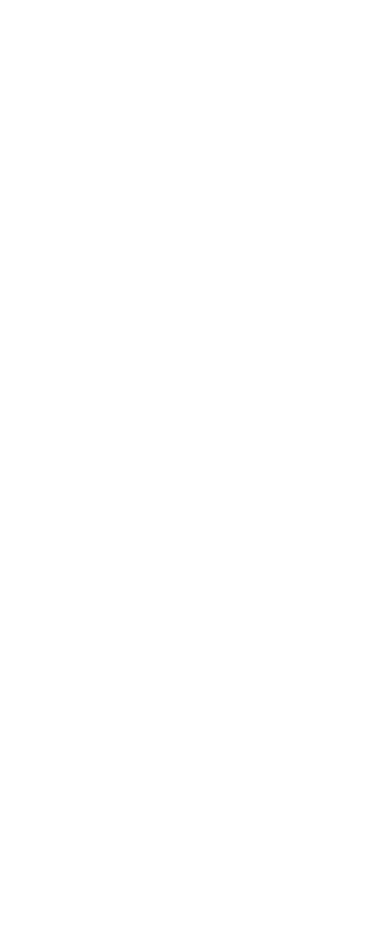
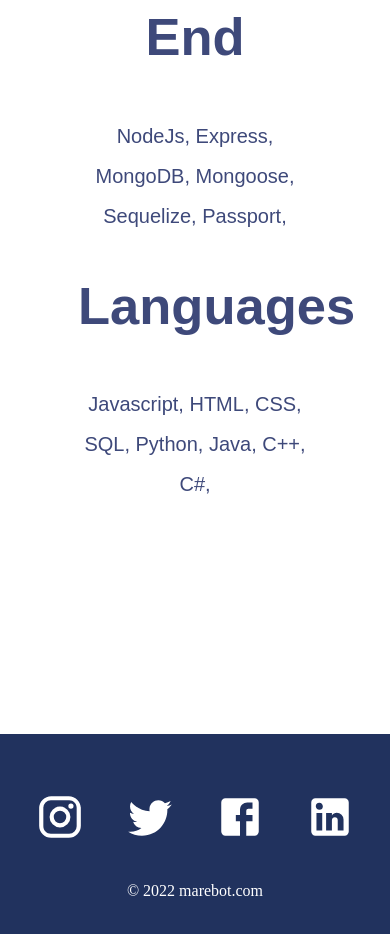
Before and after one commit to mbrndt/simple_react_portfolio, a React (Create React App) app: page / in a window 390 px wide. Shown: the part 1480-2414 px from the top of the page. Before the commit the page ends 844 px from the top, so only its background shows below. Built offline with nearby package versions, Linux system fonts and the light colour scheme.

Commit message:
feat: set up homepage

```diff
--- a/src/App.js
+++ b/src/App.js
@@ -4,6 +4,7 @@
 import Projects from "./pages/Projects";
 import Experience from "./pages/Experience";
 import Navbar from "./components/Navbar";
+import Footer from "./components/Footer";
 
 function App() {
   return (
@@ -15,6 +16,7 @@
           <Route path="/about" element={<Projects />} />
           <Route path="/contact" element={<Experience />} />
         </Routes>
+        <Footer />
       </Router>
     </div>
   );
--- a/src/components/Footer.js
+++ b/src/components/Footer.js
@@ -1,7 +1,19 @@
+import { Facebook, Instagram, LinkedIn, Twitter } from "@material-ui/icons";
 import React from "react";
+import "../styles/Footer.css";
 
 function Footer() {
-  return <div>Footer</div>;
+  return (
+    <div className="footer">
+      <div className="socialMedia">
+        <Instagram />
+        <Twitter />
+        <Facebook />
+        <LinkedIn />
+      </div>
+      <p> &copy; 2022 marebot.com</p>
+    </div>
+  );
 }
 
 export default Footer;
--- a/src/pages/Home.js
+++ b/src/pages/Home.js
@@ -1,7 +1,42 @@
+import { Email, GitHub, LinkedIn } from "@material-ui/icons";
 import React from "react";
+import "../styles/Home.css";
 
 const Home = () => {
-  return <div></div>;
+  return (
+    <div className="home">
+      <div className="about">
+        <h2> Hi, my name is Mareike</h2>
+        <div className="prompt">
+          <p> A software dev with a passion for web design</p>
+          <LinkedIn />
+          <Email />
+          <GitHub />
+        </div>
+      </div>
+      <div className="skills">
+        <h1> Skills</h1>
+        <ol className="list">
+          <li className="item">
+            <h2>Front-End</h2>
+            <span>
+              ReactJs, HTML, CSS, Javascript, JQuery, Bootstrap, Material-UI,
+            </span>
+          </li>
+          <li className="item">
+            <h2>Back-End</h2>
+            <span>
+              NodeJs, Express, MongoDB, Mongoose, Sequelize, Passport,
+            </span>
+          </li>
+          <li className="item">
+            <h2> Languages</h2>
+            <span>Javascript, HTML, CSS, SQL, Python, Java, C++, C#,</span>
+          </li>
+        </ol>
+      </div>
+    </div>
+  );
 };
 
 export default Home;
--- /dev/null
+++ b/src/styles/Footer.css
@@ -0,0 +1,28 @@
+.footer {
+  width: 100%;
+  height: 200px;
+  background: #21325e;
+  display: flex;
+  justify-content: center;
+  align-items: center;
+  flex-direction: column;
+  padding-top: 10px;
+  margin-top: 200px;
+}
+
+.socialMedia svg {
+  color: white;
+  margin: 20px;
+  font-size: 70px;
+  cursor: pointer;
+}
+
+.footer p {
+  color: white;
+}
+
+@media only screen and (max-width: 600px) {
+  .footer svg {
+    font-size: 50px;
+  }
+}
--- /dev/null
+++ b/src/styles/Home.css
@@ -0,0 +1,80 @@
+.home {
+  width: 100%;
+  align-items: center;
+  font-family: "Arial", sans-serif;
+  color: #3e497a;
+}
+
+.about {
+  width: 100%;
+  height: calc(100vh - 100px);
+  display: flex;
+  flex-direction: column;
+  justify-content: center;
+  align-items: center;
+  text-align: center;
+  background-color: #21325e;
+  color: #f0f0f0;
+}
+
+.about h2 {
+  font-family: "Segoe UI", Tahoma, Geneva, Verdana, sans-serif;
+  font-size: 80px;
+  color: #e9d35b;
+  height: 50px;
+}
+
+.about .prompt {
+  width: 40%;
+  font-size: 30px;
+}
+.prompt svg {
+  font-size: 60px;
+  margin: 5px;
+  color: white;
+}
+
+.skills {
+  font-size: 35px;
+  width: 100%;
+  display: flex;
+  justify-content: center;
+  flex-direction: column;
+  align-items: center;
+}
+
+.skills h1 {
+  color: #3e497a;
+}
+
+.skills .list {
+  list-style: none;
+  width: 60%;
+}
+
+.list span {
+  font-size: 20px;
+}
+
+@media only screen and (max-width: 600px) {
+  .about h2 {
+    font-size: 40px;
+  }
+
+  .about .prompt {
+    margin-top: 10px;
+    font-size: 20px;
+    width: 80%;
+  }
+
+  .skills {
+    text-align: center;
+  }
+  .list {
+    padding: 0;
+  }
+
+  .headline {
+    font-size: 30px;
+  }
+}
```
